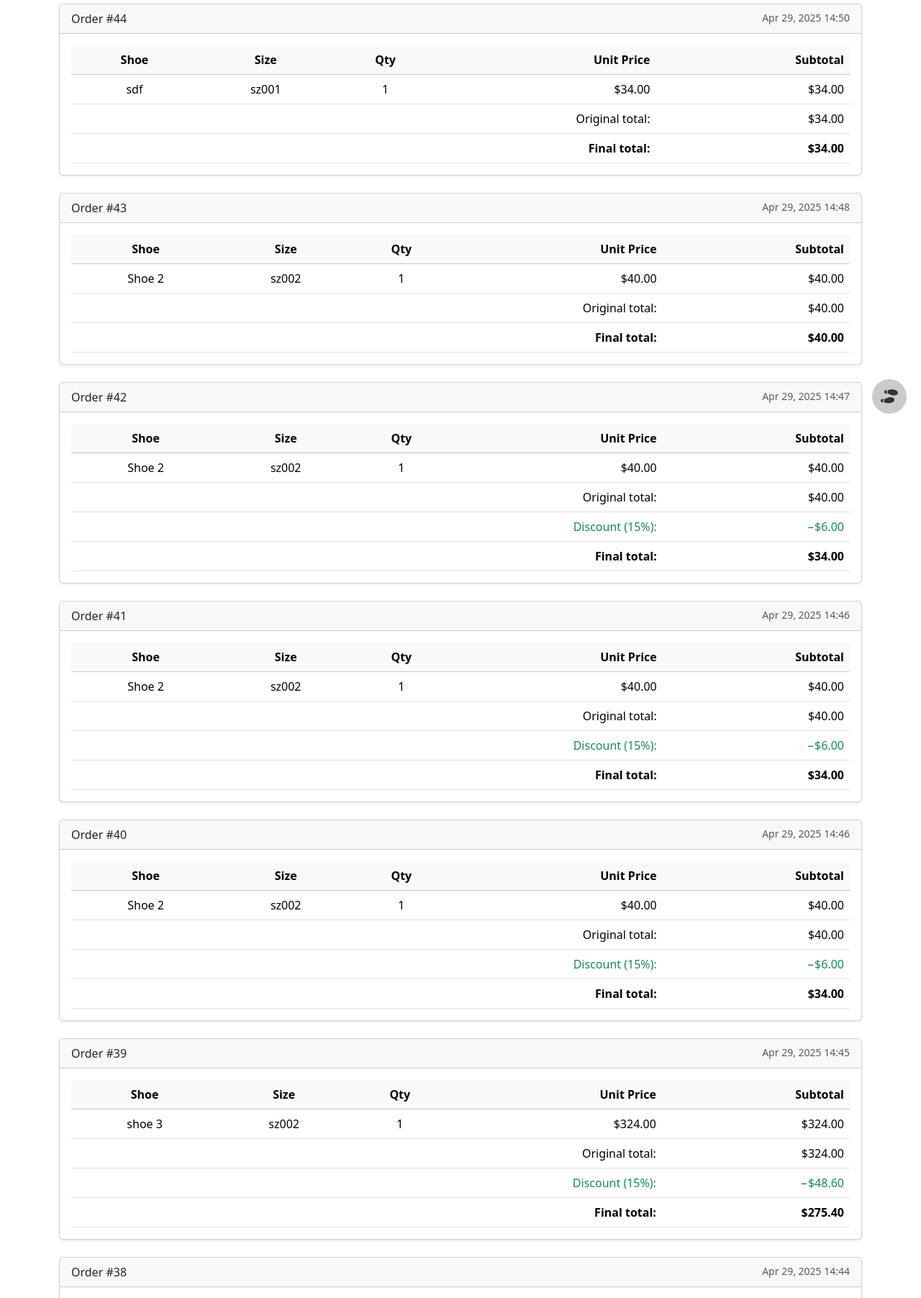
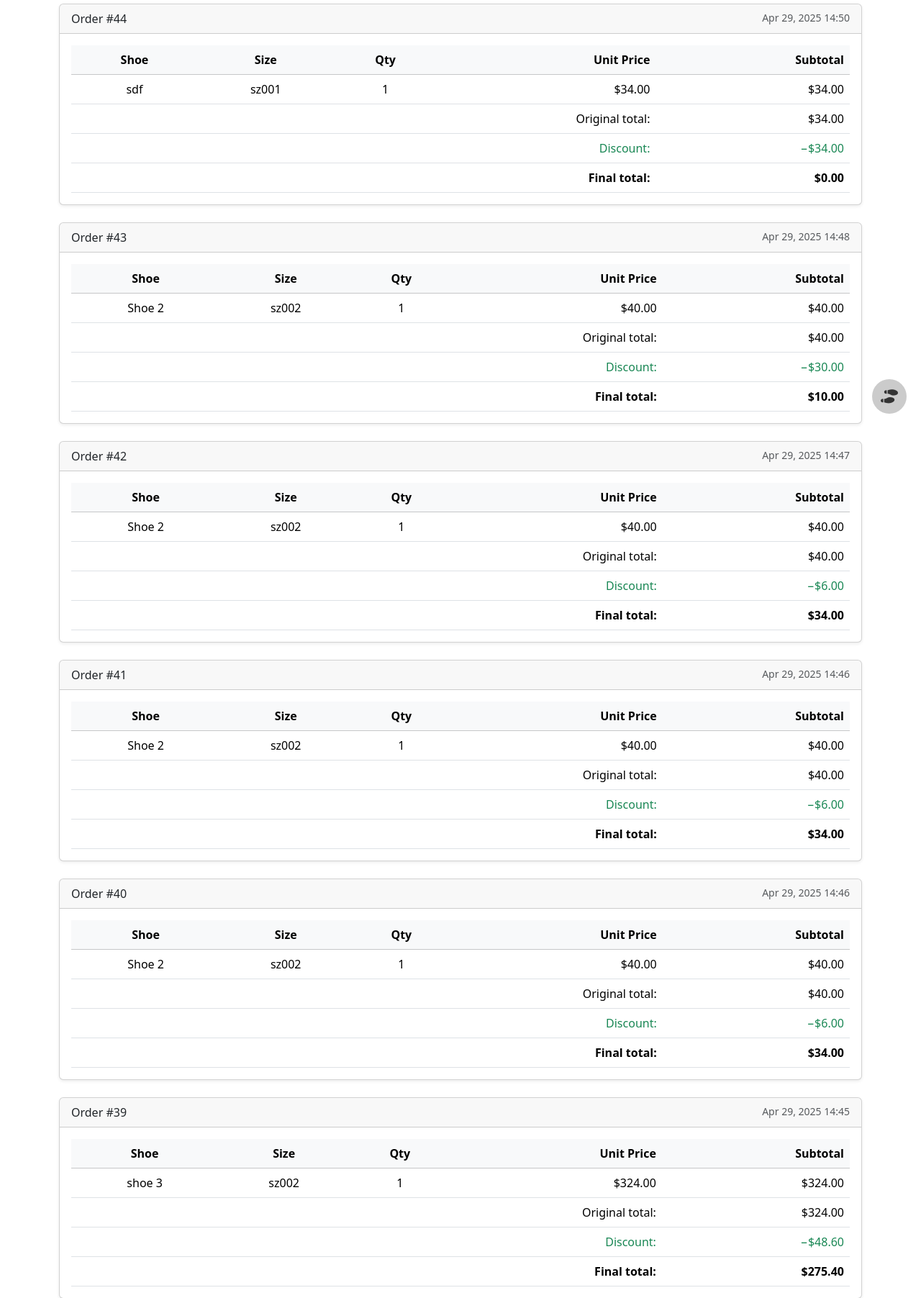
Before and after one commit to epollard9/SoleMate, a Django app: page /cart/history/ in a window 1280 px wide. Shown: the part 205-2009 px from the top of the page at 72% size. Run offline with Django 5.2, Linux system fonts and the light colour scheme; a user stored in the database is signed in; data comes from the database, SQL or seed files in the repository; data that the repository does not hold is empty; some libraries are stand-ins or nearby versions.

Commit message:
Added ability if the discount code doesnt exist and update the order history page to say the right amount of discount applied

```diff
--- a/cart/templates/cart/completed.html
+++ b/cart/templates/cart/completed.html
@@ -19,7 +19,7 @@
             <dd class="col-sm-6">${{ raw_total|floatformat:2 }}</dd>
 
             {% if discount_amount > 0 %}
-              <dt class="col-sm-6 text-success">Discount (15%):</dt>
+              <dt class="col-sm-6 text-success">Discount:</dt>
               <dd class="col-sm-6 text-success">−${{ discount_amount|floatformat:2 }}</dd>
             {% endif %}
 
--- a/cart/templates/cart/history.html
+++ b/cart/templates/cart/history.html
@@ -44,7 +44,7 @@
                 {# Discount row, if any #}
                 {% if order.discount_amount > 0 %}
                 <tr>
-                  <td colspan="4" class="text-end text-success">Discount (15%):</td>
+                  <td colspan="4" class="text-end text-success">Discount:</td>
                   <td class="text-end text-success">−${{ order.discount_amount|floatformat:2 }}</td>
                 </tr>
                 {% endif %}
--- a/cart/views.py
+++ b/cart/views.py
@@ -184,7 +184,11 @@ def completed(request, order_id):
 
     # 2) figure discount amount & final total
     discount_amount = Decimal('0.00')
-    discount = Discount.objects.filter(discount_code__icontains=order.discount_code).values_list('discount_percent', flat=True)[0]
+    discount = Discount.objects.filter(discount_code__icontains=order.discount_code)
+    if (discount):
+        discount = discount.values_list('discount_percent', flat=True)[0]
+    else:
+        discount= Decimal('0.00')
     discount_amount = (raw_total * discount).quantize(Decimal('.01'))
     final_total = (raw_total - discount_amount).quantize(Decimal('0.01'))
 
@@ -220,8 +224,14 @@ def history(request):
             for item in order.items.all()
         )
         # discount
-        if order.discount_code == 'SOLEMATE15':
-            order.discount_amount = (raw * Decimal('0.15')).quantize(Decimal('0.01'))
+        if (order.discount_code):
+            discount = Discount.objects.filter(discount_code__icontains=order.discount_code)
+            if (discount):
+                discount = discount.values_list('discount_percent', flat=True)[0]
+                order.discount_amount = (raw * discount).quantize(Decimal('0.01'))
+            else:
+                discount = Decimal('0.00')
+                order.discount_amount = Decimal('0.00')
         else:
             order.discount_amount = Decimal('0.00')
         # final
```
